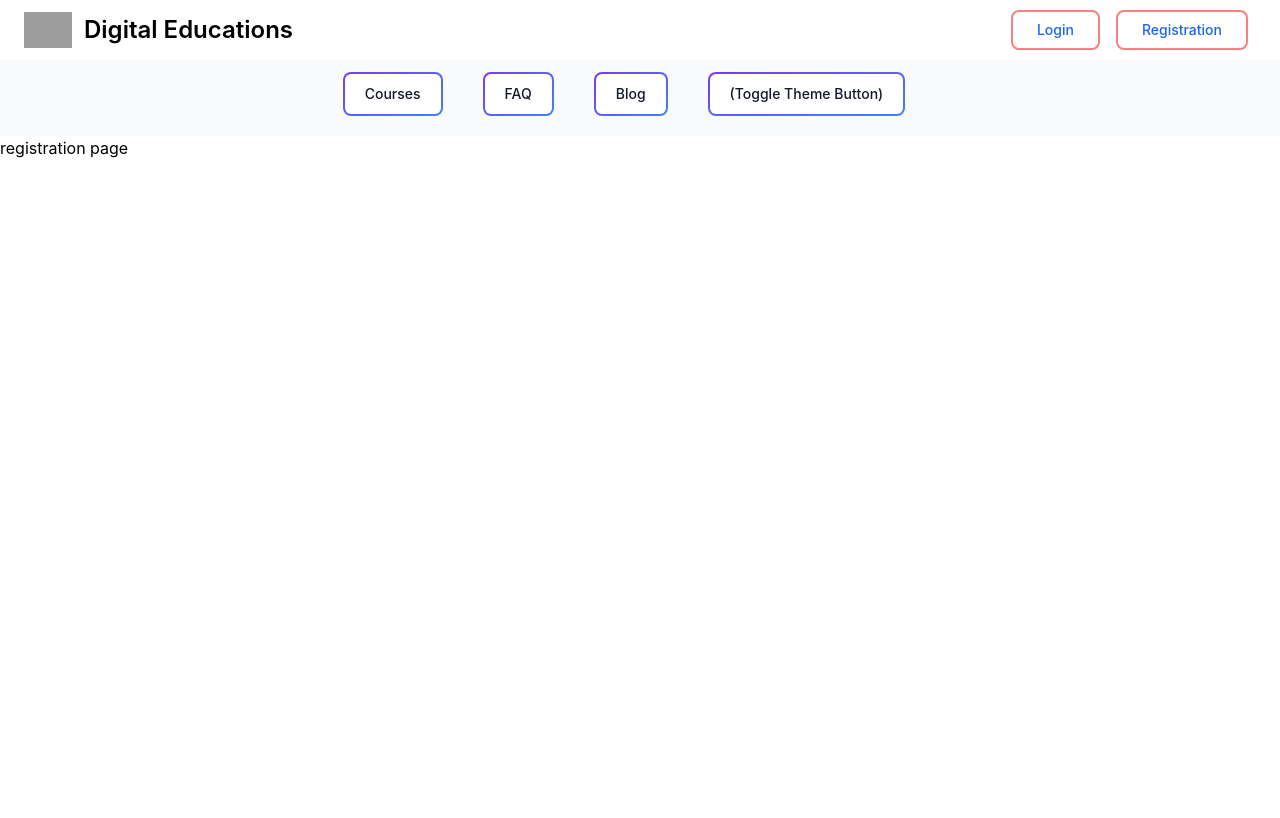
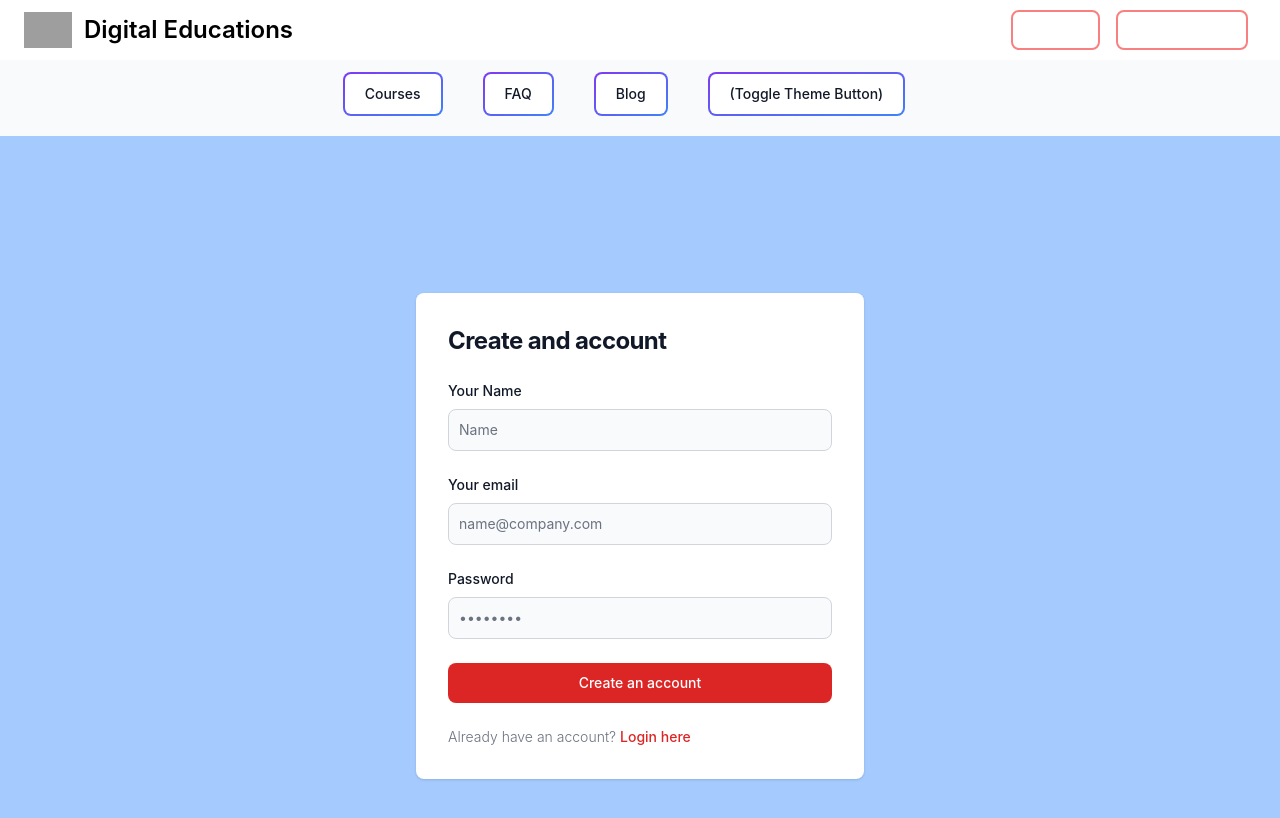
Before and after one commit to shuvo0007/learning-platform-client-side, a React (Create React App) app: page /registration in a window 1280 px wide. Shown: the top 818 px of the page. Built offline with nearby package versions, Linux system fonts and the light colour scheme; no server answers; grey boxes are pictures that could not be loaded.

Commit message:
registration complete

```diff
--- a/src/components/Layouts/Header/Header.js
+++ b/src/components/Layouts/Header/Header.js
@@ -9,9 +9,7 @@ const Header = () => {
 
   const handleLogOut = () => {
     logOut()
-      .then(() => {
-
-      })
+      .then(() => {})
       .catch((error) => console.log(error));
   };
 
@@ -32,7 +30,7 @@ const Header = () => {
 
           {/* log in checking if logged in then show name and photo otherwise show login and register button  */}
           <div className="flex items-center">
-            {user ? (
+            {user?.uid ? (
               <div className="flex items-center">
                 <p className="m-5 text-xl">{user?.displayName}</p>
                 {user.photoURL ? (
@@ -42,27 +40,27 @@ const Header = () => {
                       src={user.photoURL}
                       alt=""
                     />
-                    <button
-                      onClick={handleLogOut}
-                      type="button"
-                      className="mx-5 text-lg text-white bg-gradient-to-r from-red-400 via-red-500 to-red-600 hover:bg-gradient-to-br focus:ring-4 focus:outline-none focus:ring-red-300 dark:focus:ring-red-800 shadow-lg shadow-red-500/50 dark:shadow-lg dark:shadow-red-800/80 font-medium rounded-lg px-5 py-2.5 text-center mr-2 mb-2"
-                    >
-                      LogOut
-                    </button>
                   </>
                 ) : (
                   <FaRegUser className=""></FaRegUser>
                 )}
+                <button
+                  onClick={handleLogOut}
+                  type="button"
+                  className="mx-5 text-lg text-white bg-gradient-to-r from-red-400 via-red-500 to-red-600 hover:bg-gradient-to-br focus:ring-4 focus:outline-none focus:ring-red-300 dark:focus:ring-red-800 shadow-lg shadow-red-500/50 dark:shadow-lg dark:shadow-red-800/80 font-medium rounded-lg px-5 py-2.5 text-center mr-2 mb-2"
+                >
+                  LogOut
+                </button>
               </div>
             ) : (
               <>
                 <Link to={"/login"}>
-                  <Button className="border-2 border-red-400 p-2 rounded-lg mx-2 text-base  font-medium text-blue-600 dark:text-blue-500 hover:bg-red-500 hover:text-white">
+                  <Button className="border-2 border-red-400 p-2 rounded-lg mx-2 text-base  font-medium text-white dark:text-blue-500 hover:bg-red-500 hover:text-white">
                     Login
                   </Button>
                 </Link>
                 <Link to={"/registration"}>
-                  <Button className="border-2 border-red-400 p-2 rounded-lg mx-2 text-base font-medium text-blue-600 dark:text-blue-500 hover:bg-red-500 hover:text-white">
+                  <Button className="border-2 border-red-400 p-2 rounded-lg mx-2 text-base font-medium text-white dark:text-blue-500 hover:bg-red-500 hover:text-white">
                     Registration
                   </Button>
                 </Link>
--- a/src/components/Layouts/UserPage/Login.js
+++ b/src/components/Layouts/UserPage/Login.js
@@ -6,16 +6,29 @@ import { AuthContext } from "../../context/AuthProvider/AuthProvider";
 import Header from "../Header/Header";
 
 const Login = () => {
-  const { providerLogin } = useContext(AuthContext);
+  const { providerLogin, signIn } = useContext(AuthContext);
   const googleProvider = new GoogleAuthProvider();
   const handleGoogleSignIn = () => {
     providerLogin(googleProvider)
+      .then((result) => {
+        const user = result.user;
+      })
+      .catch((error) => console.error(error));
+  };
+
+  const handleSubmit = (event) => {
+    event.preventDefault();
+    const form = event.target;
+    const email = form.email.value;
+    const password = form.password.value;
+    signIn(email, password)
       .then((result) => {
         const user = result.user;
         console.log(user);
       })
       .catch((error) => console.error(error));
   };
+
   return (
     <div>
       <Header></Header>
@@ -28,7 +41,7 @@ const Login = () => {
                 <h1 class="text-xl font-bold leading-tight tracking-tight text-gray-900 md:text-3xl dark:text-white">
                   Sign in to your account
                 </h1>
-                <form class="space-y-4 md:space-y-6" action="#">
+                <form class="space-y-4 md:space-y-6" onSubmit={handleSubmit}>
                   <div>
                     <label
                       for="email"
@@ -42,7 +55,7 @@ const Login = () => {
                       id="email"
                       class="bg-gray-50 border border-gray-300 text-gray-900 sm:text-sm rounded-lg focus:ring-primary-600 focus:border-primary-600 block w-full p-2.5 dark:bg-gray-700 dark:border-gray-600 dark:placeholder-gray-400 dark:text-white dark:focus:ring-blue-500 dark:focus:border-blue-500"
                       placeholder="name@company.com"
-                      required=""
+                      required
                     />
                   </div>
                   <div>
@@ -58,7 +71,7 @@ const Login = () => {
                       id="password"
                       placeholder="••••••••"
                       class="bg-gray-50 border border-gray-300 text-gray-900 sm:text-sm rounded-lg focus:ring-primary-600 focus:border-primary-600 block w-full p-2.5 dark:bg-gray-700 dark:border-gray-600 dark:placeholder-gray-400 dark:text-white dark:focus:ring-blue-500 dark:focus:border-blue-500"
-                      required=""
+                      required
                     />
                   </div>
                   <button
@@ -72,32 +85,11 @@ const Login = () => {
                     <span class="text-gray-700 font-normal">or</span>
                     <span class="h-px w-1/3 bg-gray-500"></span>
                   </div>
-                  <div>
-                    <button
-                      type="button"
-                      class=" text-white bg-[#24292F] hover:bg-[#24292F]/90 focus:ring-4 focus:outline-none focus:ring-[#24292F]/50 font-medium rounded-lg text-sm px-5 py-2.5 text-center inline-flex items-center dark:focus:ring-gray-500 dark:hover:bg-[#050708]/30 mr-2 mb-2"
-                    >
-                      <svg
-                        class="mr-2 -ml-1 w-4 h-4"
-                        aria-hidden="true"
-                        focusable="false"
-                        data-prefix="fab"
-                        data-icon="github"
-                        role="img"
-                        xmlns="http://www.w3.org/2000/svg"
-                        viewBox="0 0 496 512"
-                      >
-                        <path
-                          fill="currentColor"
-                          d="M165.9 397.4c0 2-2.3 3.6-5.2 3.6-3.3 .3-5.6-1.3-5.6-3.6 0-2 2.3-3.6 5.2-3.6 3-.3 5.6 1.3 5.6 3.6zm-31.1-4.5c-.7 2 1.3 4.3 4.3 4.9 2.6 1 5.6 0 6.2-2s-1.3-4.3-4.3-5.2c-2.6-.7-5.5 .3-6.2 2.3zm44.2-1.7c-2.9 .7-4.9 2.6-4.6 4.9 .3 2 2.9 3.3 5.9 2.6 2.9-.7 4.9-2.6 4.6-4.6-.3-1.9-3-3.2-5.9-2.9zM244.8 8C106.1 8 0 113.3 0 252c0 110.9 69.8 205.8 169.5 239.2 12.8 2.3 17.3-5.6 17.3-12.1 0-6.2-.3-40.4-.3-61.4 0 0-70 15-84.7-29.8 0 0-11.4-29.1-27.8-36.6 0 0-22.9-15.7 1.6-15.4 0 0 24.9 2 38.6 25.8 21.9 38.6 58.6 27.5 72.9 20.9 2.3-16 8.8-27.1 16-33.7-55.9-6.2-112.3-14.3-112.3-110.5 0-27.5 7.6-41.3 23.6-58.9-2.6-6.5-11.1-33.3 2.6-67.9 20.9-6.5 69 27 69 27 20-5.6 41.5-8.5 62.8-8.5s42.8 2.9 62.8 8.5c0 0 48.1-33.6 69-27 13.7 34.7 5.2 61.4 2.6 67.9 16 17.7 25.8 31.5 25.8 58.9 0 96.5-58.9 104.2-114.8 110.5 9.2 7.9 17 22.9 17 46.4 0 33.7-.3 75.4-.3 83.6 0 6.5 4.6 14.4 17.3 12.1C428.2 457.8 496 362.9 496 252 496 113.3 383.5 8 244.8 8zM97.2 352.9c-1.3 1-1 3.3 .7 5.2 1.6 1.6 3.9 2.3 5.2 1 1.3-1 1-3.3-.7-5.2-1.6-1.6-3.9-2.3-5.2-1zm-10.8-8.1c-.7 1.3 .3 2.9 2.3 3.9 1.6 1 3.6 .7 4.3-.7 .7-1.3-.3-2.9-2.3-3.9-2-.6-3.6-.3-4.3 .7zm32.4 35.6c-1.6 1.3-1 4.3 1.3 6.2 2.3 2.3 5.2 2.6 6.5 1 1.3-1.3 .7-4.3-1.3-6.2-2.2-2.3-5.2-2.6-6.5-1zm-11.4-14.7c-1.6 1-1.6 3.6 0 5.9 1.6 2.3 4.3 3.3 5.6 2.3 1.6-1.3 1.6-3.9 0-6.2-1.4-2.3-4-3.3-5.6-2z"
-                        ></path>
-                      </svg>
-                      Sign in with Github
-                    </button>
+                  <div className="w-full">
                     <button
                       onClick={handleGoogleSignIn}
                       type="button"
-                      class="text-white bg-[#4285F4] hover:bg-[#4285F4]/90 focus:ring-4 focus:outline-none focus:ring-[#4285F4]/50 font-medium rounded-lg text-sm px-5 py-2.5 text-center inline-flex items-center dark:focus:ring-[#4285F4]/55 mr-2 mb-2"
+                      class="w-full justify-center text-white bg-[#4285F4] hover:bg-[#4285F4]/90 focus:ring-4 focus:outline-none focus:ring-[#4285F4]/50 font-medium rounded-lg text-sm px-5 py-2.5 text-center inline-flex items-center dark:focus:ring-[#4285F4]/55 mr-2 mb-2"
                     >
                       <svg
                         class="mr-2 -ml-1 w-4 h-4"
--- a/src/components/Layouts/UserPage/Registration.js
+++ b/src/components/Layouts/UserPage/Registration.js
@@ -1,11 +1,115 @@
-import React from 'react';
-import Header from '../Header/Header';
+import React from "react";
+import { useContext } from "react";
+import { Link } from "react-router-dom";
+import { AuthContext } from "../../context/AuthProvider/AuthProvider";
+import Header from "../Header/Header";
 
 const Registration = () => {
+  const { createUser, updateUserProfile } = useContext(AuthContext);
+
+  const handleSubmit = (event) => {
+    event.preventDefault();
+    const form = event.target;
+    const name = form.name.value;
+    const email = form.email.value;
+    const password = form.password.value;
+
+    createUser(email, password)
+      .then((result) => {
+        const user = result.user;
+
+        handleUpdateUserProfile(name);
+      })
+      .catch((e) => console.error(e));
+  };
+  const handleUpdateUserProfile = (name) => {
+    const profile = { displayName: name };
+    updateUserProfile(profile)
+      .then(() => {})
+      .catch((error) => console.error(error));
+  };
+
   return (
     <div>
       <Header></Header>
-      registration page
+      <>
+        <section class="bg-blue-300 dark:bg-gray-900">
+          <div class="flex flex-col items-center justify-center px-6 py-8 mx-auto md:h-screen lg:py-0">
+            <div class="w-full bg-white rounded-lg shadow dark:border md:mt-0 sm:max-w-md xl:p-0 dark:bg-gray-800 dark:border-gray-700">
+              <div class="p-6 space-y-4 md:space-y-6 sm:p-8">
+                <h1 class="text-xl font-bold leading-tight tracking-tight text-gray-900 md:text-2xl dark:text-white">
+                  Create and account
+                </h1>
+                <form class="space-y-4 md:space-y-6" onSubmit={handleSubmit}>
+                  <div>
+                    <label
+                      for="name"
+                      class="block mb-2 text-sm font-medium text-gray-900 dark:text-white"
+                    >
+                      Your Name
+                    </label>
+                    <input
+                      type="name"
+                      name="name"
+                      id="name"
+                      class="bg-gray-50 border border-gray-300 text-gray-900 sm:text-sm rounded-lg focus:ring-primary2-600 focus:border-primary2-600 block w-full p-2.5 dark:bg-gray-700 dark:border-gray-600 dark:placeholder-gray-400 dark:text-white dark:focus:ring-blue-500 dark:focus:border-blue-500"
+                      placeholder="Name"
+                      required
+                    />
+                  </div>
+                  <div>
+                    <label
+                      for="email"
+                      class="block mb-2 text-sm font-medium text-gray-900 dark:text-white"
+                    >
+                      Your email
+                    </label>
+                    <input
+                      type="email"
+                      name="email"
+                      id="email"
+                      class="bg-gray-50 border border-gray-300 text-gray-900 sm:text-sm rounded-lg focus:ring-primary2-600 focus:border-primary2-600 block w-full p-2.5 dark:bg-gray-700 dark:border-gray-600 dark:placeholder-gray-400 dark:text-white dark:focus:ring-blue-500 dark:focus:border-blue-500"
+                      placeholder="name@company.com"
+                      required
+                    />
+                  </div>
+                  <div>
+                    <label
+                      for="password"
+                      class="block mb-2 text-sm font-medium text-gray-900 dark:text-white"
+                    >
+                      Password
+                    </label>
+                    <input
+                      type="password"
+                      name="password"
+                      id="password"
+                      placeholder="••••••••"
+                      class="bg-gray-50 border border-gray-300 text-gray-900 sm:text-sm rounded-lg focus:ring-primary2-600 focus:border-primary2-600 block w-full p-2.5 dark:bg-gray-700 dark:border-gray-600 dark:placeholder-gray-400 dark:text-white dark:focus:ring-blue-500 dark:focus:border-blue-500"
+                      required
+                    />
+                  </div>
+                  <button
+                    type="submit"
+                    class="w-full text-white bg-primary2-600 hover:bg-primary2-700 focus:ring-4 focus:outline-none focus:ring-primary2-300 font-medium rounded-lg text-sm px-5 py-2.5 text-center dark:bg-primary2-600 dark:hover:bg-primary2-700 dark:focus:ring-primary2-800"
+                  >
+                    Create an account
+                  </button>
+                  <p class="text-sm font-light text-gray-500 dark:text-gray-400">
+                    Already have an account?{" "}
+                    <Link
+                      to={"/login"}
+                      class="font-medium text-primary2-600 hover:underline dark:text-primary2-500"
+                    >
+                      Login here
+                    </Link>
+                  </p>
+                </form>
+              </div>
+            </div>
+          </div>
+        </section>
+      </>
     </div>
   );
 };
```
Also changed, not shown: src/components/context/AuthProvider/AuthProvider.js (+23 -2 lines), tailwind.config.js (+12 -0 lines).
